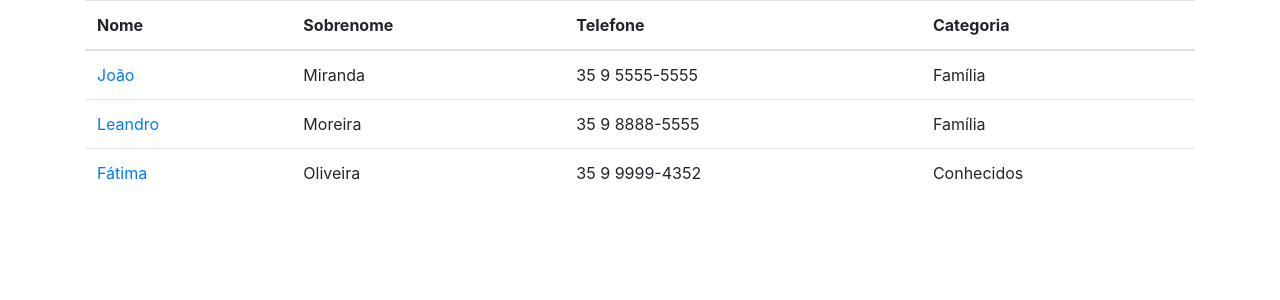
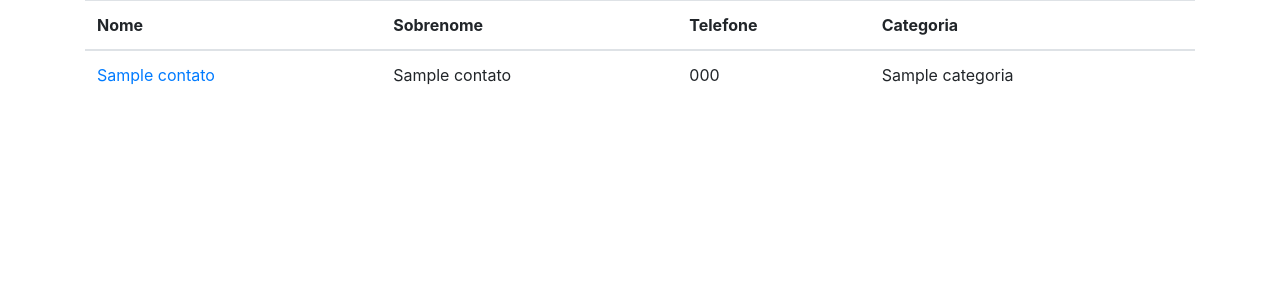
Before and after one commit to FalsoBranco/ProjetoAgendaDjango, a Django app: page / in a window 1280 px wide. Shown: the part 56-356 px from the top of the page. Run offline with Django 3.2, Linux system fonts and the light colour scheme; tables that the repository leaves empty hold one stand-in row (values such as "Sample post"); some libraries are stand-ins or nearby versions.

Commit message:
contatos

```diff
--- a/contatos/templates/contatos/index.html
+++ b/contatos/templates/contatos/index.html
@@ -12,30 +12,22 @@
         </tr>
     </thead>
     <tbody>
-        <tr>
+
+
+    {% for contato in contatos %}
+         <tr>
             <td>
-                <a href="#"> João</a>
+                <a href="#"> {{ contato.nome }}</a>
             </td>
-            <td>Miranda</td>
-            <td>35 9 5555-5555</td>
-            <td>Família</td>
+            <td>{{ contato.sobrenome }}</td>
+            <td>{{ contato.telefone }}</td>
+            <td>{{ contato.categoria }}</td>
         </tr>
-        <tr>
-            <td>
-                <a href="#"> Leandro</a>
-            </td>
-            <td>Moreira</td>
-            <td>35 9 8888-5555</td>
-            <td>Família</td>
-        </tr>
-        <tr>
-            <td>
-                <a href="#"> Fátima</a>
-            </td>
-            <td>Oliveira</td>
-            <td>35 9 9999-4352</td>
-            <td>Conhecidos</td>
-        </tr>
+
+    {% endfor %}
+
+
+
     </tbody>
 </table>
 {% endblock 'conteudo' %}
--- a/contatos/views.py
+++ b/contatos/views.py
@@ -1,7 +1,12 @@
 from django.shortcuts import render
+
+from .models import Contato
 
 # Create your views here.
 
 
 def index(request):
-    return render(request=request, template_name="contatos/index.html")
+    contatos = Contato.objects.all()
+    context = {}
+    context["contatos"] = contatos
+    return render(request=request, template_name="contatos/index.html", context=context)
```
Also changed, not shown: contatos/models.py (+18 -10 lines).
